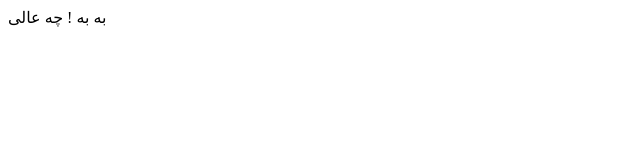
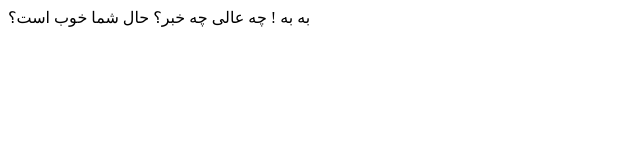
Before and after one commit to SyedUmairHassanKazmi/bootcamp, a plain HTML site: page index.html in a window 1280 px wide. Shown: the whole page, without its empty margins (0-640 px from the left). Drawn offline with Linux system fonts and the light colour scheme.

Commit message:
new farsi

```diff
--- a/index.html
+++ b/index.html
@@ -6,6 +6,8 @@
 <body>
     <div>
         به به ! چه عالی
+        چه خبر؟
+        حال شما خوب است؟
     </div>
 
 </body>
```
